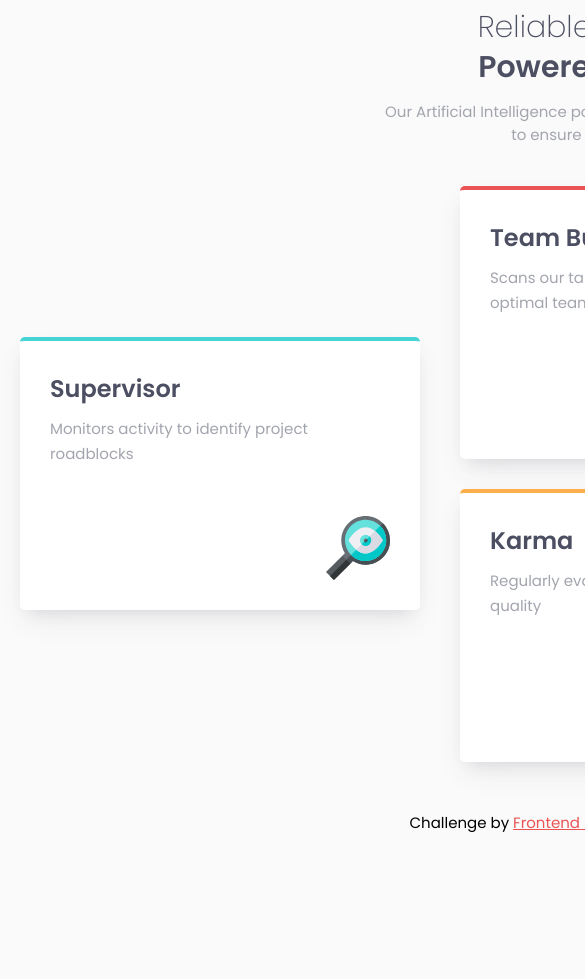
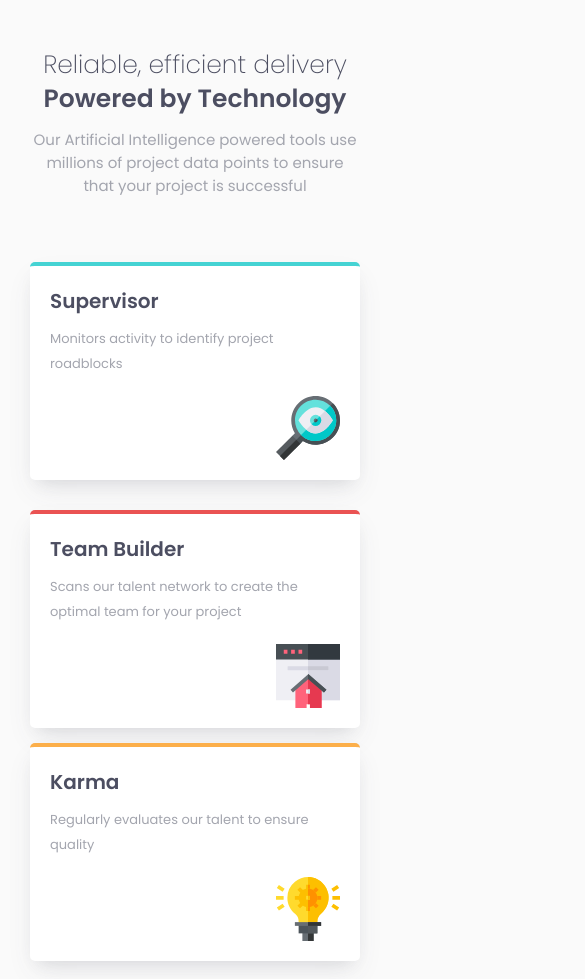
Before and after one commit to Hasm33d/CHALLENGE-Four-card-feature-section, a plain HTML site: page public/index.html in a window 390 px wide. Shown: the top 979 px of the page, 585 px wide, since content can reach past the window. Before the commit the page ends 844 px from the top, so only its background shows below. Drawn offline with Linux system fonts and the light colour scheme.

Commit message:
Fin du responsive & fin du challenge

```diff
--- a/public/css/style.css
+++ b/public/css/style.css
@@ -75,6 +75,7 @@ body {
 
 header {
   text-align: center;
+  width: 33%;
   color: var(--clr-s-1);
 }
 header h1 {
@@ -126,7 +127,7 @@ main {
   -webkit-box-direction: normal;
       -ms-flex-direction: column;
           flex-direction: column;
-  width: 400px;
+  max-width: 400px;
   padding: 30px;
   margin: 30px 20px;
   border-radius: 5px;
@@ -190,3 +191,45 @@ main {
   font-family: "Poppins", sans-serif;
   font-size: 62.5%;
 }
+
+@media screen and (max-width: 1024px) {
+  body {
+    display: block;
+    margin: 50px 30px;
+  }
+
+  header {
+    width: 100%;
+    margin-bottom: 50px;
+  }
+  header h1 {
+    font-size: 2.5rem;
+  }
+  header h2 {
+    font-size: 2.5rem;
+  }
+
+  main {
+    -webkit-box-orient: vertical;
+    -webkit-box-direction: normal;
+        -ms-flex-direction: column;
+            flex-direction: column;
+  }
+  main .card {
+    max-width: 350px;
+    margin: 15px 0;
+    padding: 20px;
+  }
+  main .card h3 {
+    font-size: 2rem;
+  }
+  main .card p {
+    font-size: 1.3rem;
+    margin-bottom: 20px;
+  }
+
+  .attribution {
+    font-size: 0.9rem;
+    padding: 20px 0px;
+  }
+}
--- a/public/index.html
+++ b/public/index.html
@@ -17,7 +17,7 @@
   <header>
     <h2>Reliable, efficient delivery</h2>
     <h1>Powered by Technology</h1>
-    <p>Our Artificial Intelligence powered tools use millions of project data points<br>to ensure that your project is successful</p>
+    <p>Our Artificial Intelligence powered tools use millions of project data points to ensure that your project is successful</p>
   </header>
   <main>
     <div class="card one">
```
Also changed, not shown: public/css/style.min.css.
